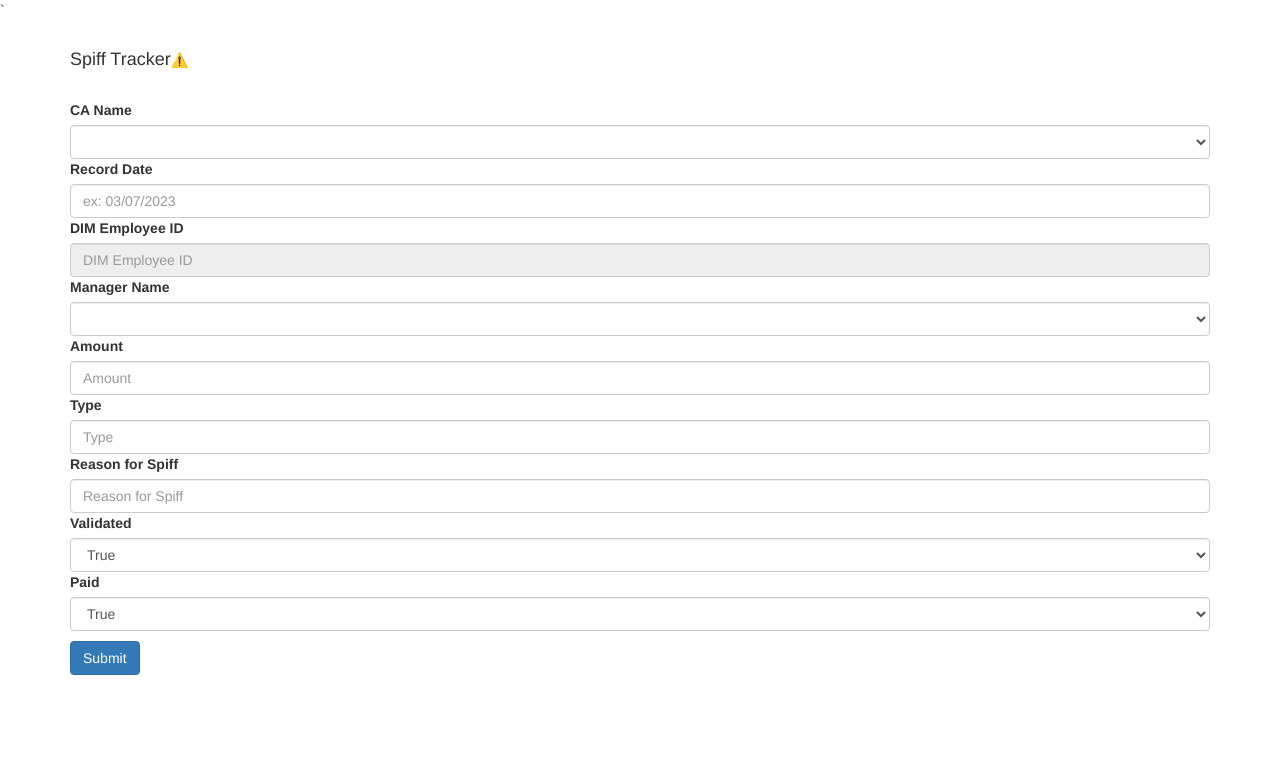
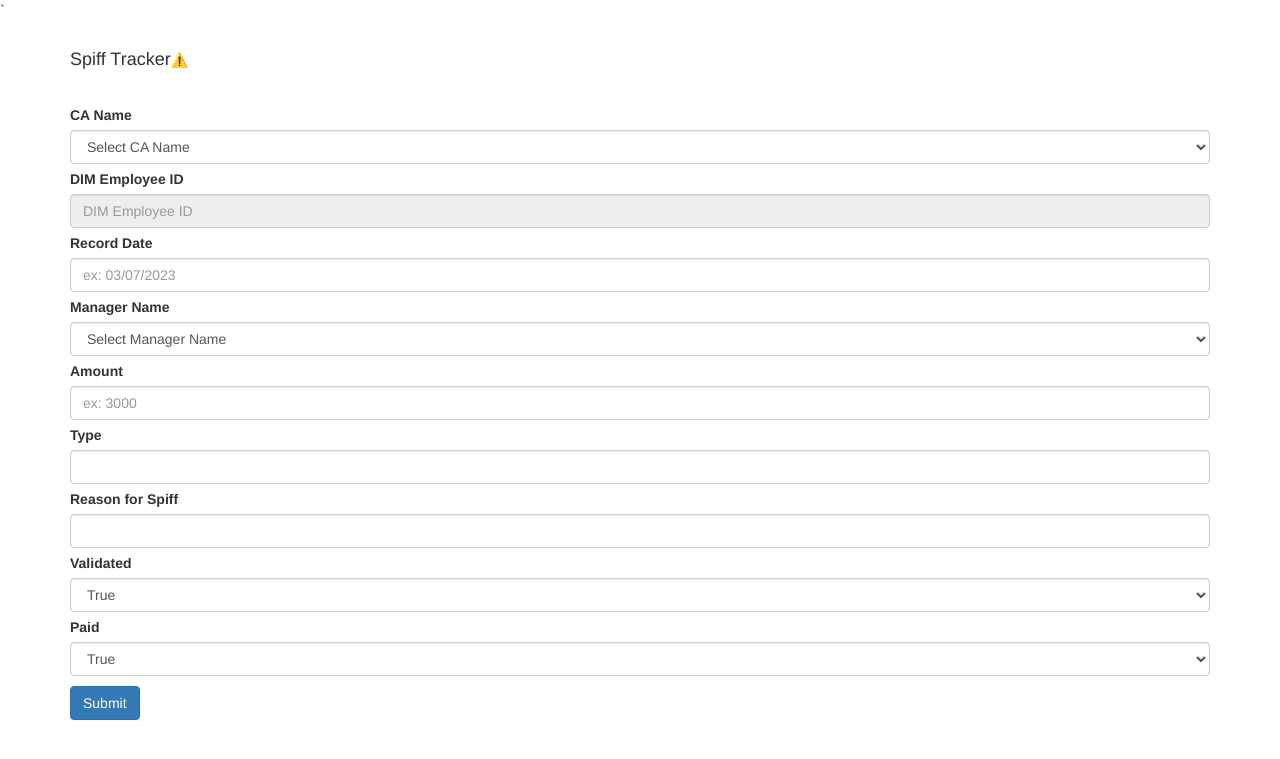
Before and after one commit to shinhee-park1/tableau-extensions, a Jekyll site: the page Samples/SpiffTracker/spifftracker.html, which Jekyll copies as it is, in a window 1280 px wide. Shown: the top 759 px of the page. Built offline with Jekyll 4.4.1, drawn with Linux system fonts in a browser that asks for light colours; nearby versions of some CDN libraries; a script that is not in the unit is left out; part of the change alters nothing that is shown.

```diff
--- a/Samples/SpiffTracker/spiff-tracker.css
+++ b/Samples/SpiffTracker/spiff-tracker.css
@@ -0,0 +1,3 @@
+label{
+    margin-top: 5px;
+}
--- a/Samples/SpiffTracker/spiff-tracker.js
+++ b/Samples/SpiffTracker/spiff-tracker.js
@@ -1,30 +1,8 @@
-// (function () {
-//     $(document).ready(function () {
-//         // initialize the Tableau Extension function
-//         tableau.extensions.initializeAsync().then(function () {
-//             // get all parameter from the dashboard
-//             tableau.extensions.dashboardContent.dashboard.getParametersAsync().then(function (parameters) {
-//                 parameters.forEach(function (p) {
-//                     // if a parameter changes, run the function "buttonClick"
-//                     p.addEventListener(tableau.TableauEventType.ParameterChanged, onParameterChange)
-//                 })
-//             })
-//         })
-//     })
-
-//     function onParameterChange(parameterChangeEvent) {
-//         parameterChangeEvent.getParameterAsync().then(function (param) {
-//                 document.getElementById("title").innerHTML = param.name
-//         })
-
-//     }
-
-// })();
-
+//this is the function to grab the CAs
 function loadCAS(){
-    fetch('http://localhost:8000/api/spiff-ca', {
+    fetch('https://publicdma.carruslearn.com/api/spiff-ca', {
         headers: {
-            "Authorization": 'Token 03a2b7e6e6c37b0b80f224b81b32c06554428823',
+            "Authorization": 'Token ad4fa4b186b02a2dc85d1caa4eb9f6cb1b98b2c9',
         }
     })
     .then(response => {
@@ -37,9 +15,9 @@ function loadCAS(){
             selectOptions.options[selectOptions.options.length] = new Option(cas[i], cas[i])
         }
     })
-    return fetch('http://localhost:8000/api/spiff-managers', {
+    return fetch('https://publicdma.carruslearn.com/api/spiff-managers', {
         headers: {
-            "Authorization": 'Token 03a2b7e6e6c37b0b80f224b81b32c06554428823',
+            "Authorization": 'Token ad4fa4b186b02a2dc85d1caa4eb9f6cb1b98b2c9',
         }
     })
     .then(response => {
@@ -84,11 +62,11 @@ function submitForm(){
 
 
     if (document.forms['spiff-form'].reportValidity()){
-        fetch('http://localhost:8000/api/spiff-tracker', {
+        fetch('https://publicdma.carruslearn.com/api/spiff-tracker', {
         method: "POST",
         body: JSON.stringify(post_data),
         headers: {
-            "Authorization": 'Token 03a2b7e6e6c37b0b80f224b81b32c06554428823',
+            "Authorization": 'Token ad4fa4b186b02a2dc85d1caa4eb9f6cb1b98b2c9',
             "Content-type": "application/json; charset=UTF-8"
         }
 
@@ -105,9 +83,9 @@ function submitForm(){
 function getCAInfo(){
     const caName = document.getElementById("ca-name").value
     console.log(caName)
-    fetch('http://localhost:8000/api/spiff-ca', {
+    fetch('https://publicdma.carruslearn.com/api/spiff-ca', {
         headers: {
-            "Authorization": 'Token 03a2b7e6e6c37b0b80f224b81b32c06554428823',
+            "Authorization": 'Token ad4fa4b186b02a2dc85d1caa4eb9f6cb1b98b2c9',
         }
     })
     .then(response => {
@@ -121,19 +99,6 @@ function getCAInfo(){
         document.getElementById("dim-employee-id").value = CADim
 
     })
-    // return fetch('http://localhost:8000/api/spiff-managers', {
-    //     headers: {
-    //         "Authorization": 'Token 03a2b7e6e6c37b0b80f224b81b32c06554428823',
-    //     }
-    // })
-    // .then(response => {
-    //     return response.json()
-    // })
-    // .then(managers => {
-    //     console.log(managers)
-    //     let manager = managers.SF_USER_NAME[0]
-    //     document.getElementById("manager-name").value = manager
-    // })
 }
 
 function getInfo(){
--- a/Samples/SpiffTracker/spifftracker.html
+++ b/Samples/SpiffTracker/spifftracker.html
@@ -53,26 +53,28 @@
         <form id="spiff-form">
           <label>CA Name</label>
           <select id="ca-name" onchange="getCAInfo()" class="form-control" placeholder="CA Name">
-            <!-- <option>CA Name</option> -->
+            <option>Select CA Name</option>
           </select>
+
+          <label>DIM Employee ID</label>
+          <input disabled id="dim-employee-id" class="form-control" placeholder="DIM Employee ID">
 
           <label>Record Date</label>
           <input required id="record-date" class="form-control" placeholder="ex: 03/07/2023">
 
-          <label>DIM Employee ID</label>
-          <input disabled id="dim-employee-id" class="form-control" placeholder="DIM Employee ID">
           <label>Manager Name</label>
           <select id="manager-name" class="form-control" placeholder="Manager Name">
+            <option>Select Manager Name</option>
           </select>
 
           <label>Amount</label>
-          <input required id="amount" class="form-control" placeholder="Amount">
+          <input required id="amount" class="form-control" placeholder="ex: 3000">
 
           <label>Type</label>
-          <input id="type" class="form-control" placeholder="Type">
+          <input id="type" class="form-control">
 
           <label>Reason for Spiff</label>
-          <input id="reason-for-spiff" class="form-control" placeholder="Reason for Spiff">
+          <input id="reason-for-spiff" class="form-control">
           <!-- <input id="validated" class="form-control" placeholder="Validated"> -->
           <label>
             Validated
```
